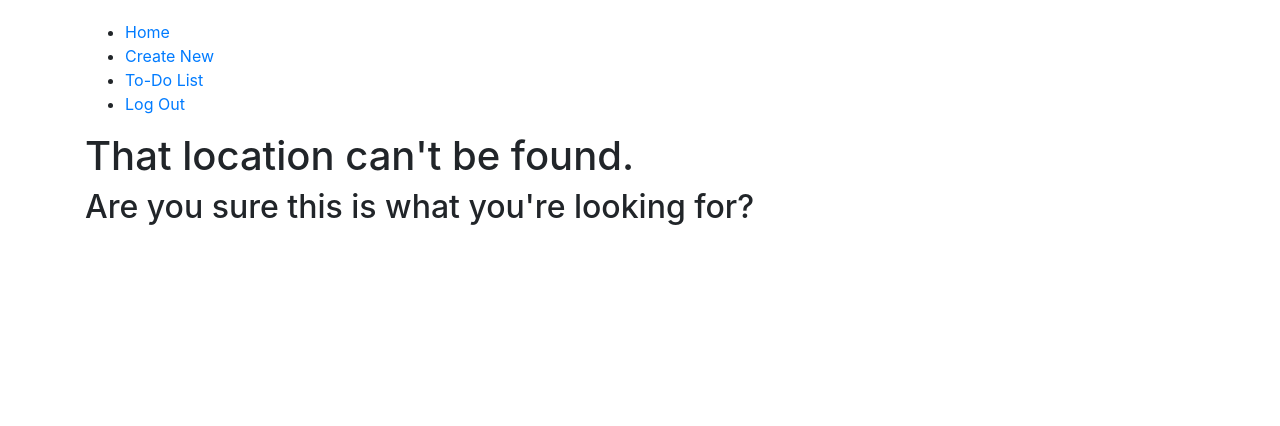
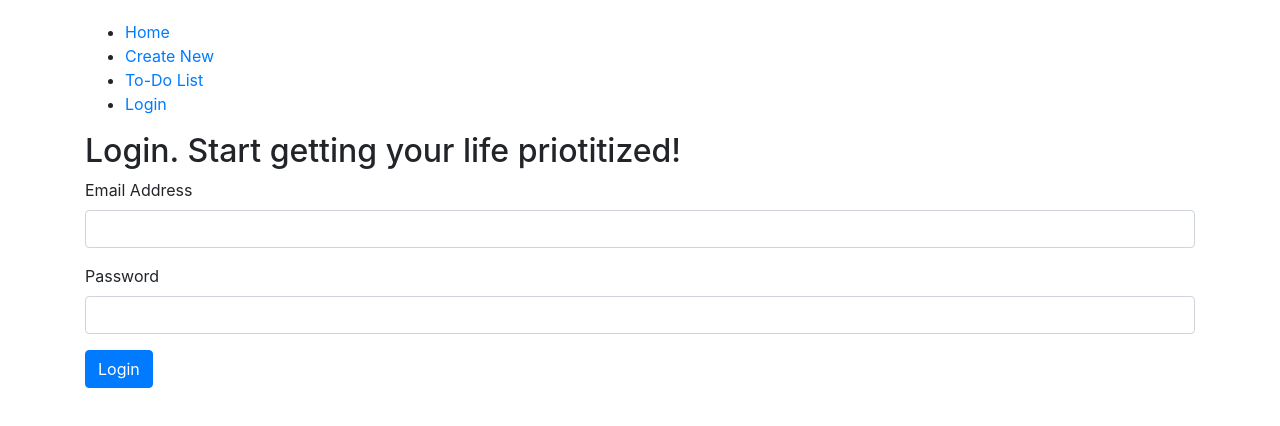
Before and after one commit to TimBiden/todo-react, a React (Create React App) app: page /login in a window 1280 px wide. Before the commit this address led to /not-found. Shown: the top 426 px of the page. Built offline with nearby package versions, Linux system fonts and the light colour scheme.

Commit message:
Login Form.
Form works.
Data NOT sent to server...

```diff
--- a/src/App.js
+++ b/src/App.js
@@ -5,6 +5,7 @@ import ToDos from "./components/toDoList";
 import NewToDo from "./components/newToDo";
 import Home from "./components/home";
 import NotFound from "./components/notFound";
+import LoginForm from "./components/loginForm";
 import "bootstrap/dist/css/bootstrap.css";
 import "./App.css";
 
@@ -18,6 +19,7 @@ class App extends Component {
           {/* "/not-found" MUST go after everything else.*/}
           <Switch>
             <Route path="/newtodo" component={NewToDo} />
+            <Route path="/login" component={LoginForm} />
             <Route path="/todolist" component={ToDos} />
             <Redirect from="/messages" to="/todolist" />
             <Route path="/" exact component={Home} />
--- a/src/components/common/navbar.js
+++ b/src/components/common/navbar.js
@@ -14,7 +14,7 @@ const NavBar = () => {
         <Link to="/todolist">To-Do List</Link>
       </li>
       <li>
-        <Link to="/">Log Out</Link>
+        <Link to="/login">Login</Link>
       </li>
     </ul>
   );
--- /dev/null
+++ b/src/components/loginForm.jsx
@@ -0,0 +1,36 @@
+import React, { Component } from "react";
+
+class LoginForm extends Component {
+  handleSubmit = e => {
+    e.preventDefault();
+
+    // Call server
+    // Save changes
+    // Redirect to new page
+    console.log(e);
+    console.log("So far, so good. So what?");
+  };
+
+  render() {
+    return (
+      <div>
+        <h2>Login. Start getting your life priotitized!</h2>
+
+        <form onSubmit={this.handleSubmit}>
+          <div className="form-group">
+            <label htmlFor="username">Email Address</label>
+            <input id="username" type="text" className="form-control" />
+          </div>
+
+          <div className="form-group">
+            <label htmlFor="password">Password</label>
+            <input id="password" type="text" className="form-control" />
+          </div>
+          <button className="btn btn-primary">Login</button>
+        </form>
+      </div>
+    );
+  }
+}
+
+export default LoginForm;
```
